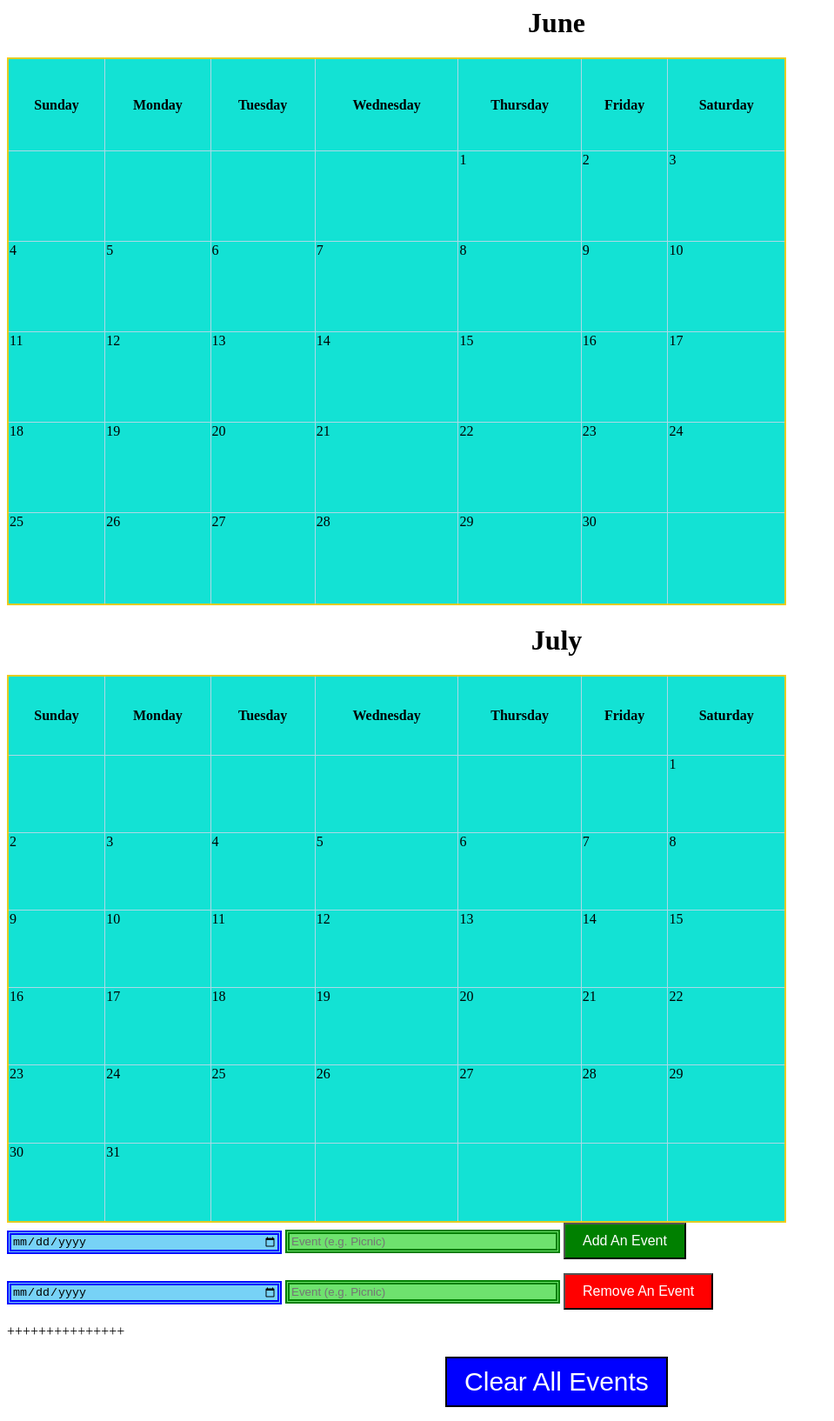
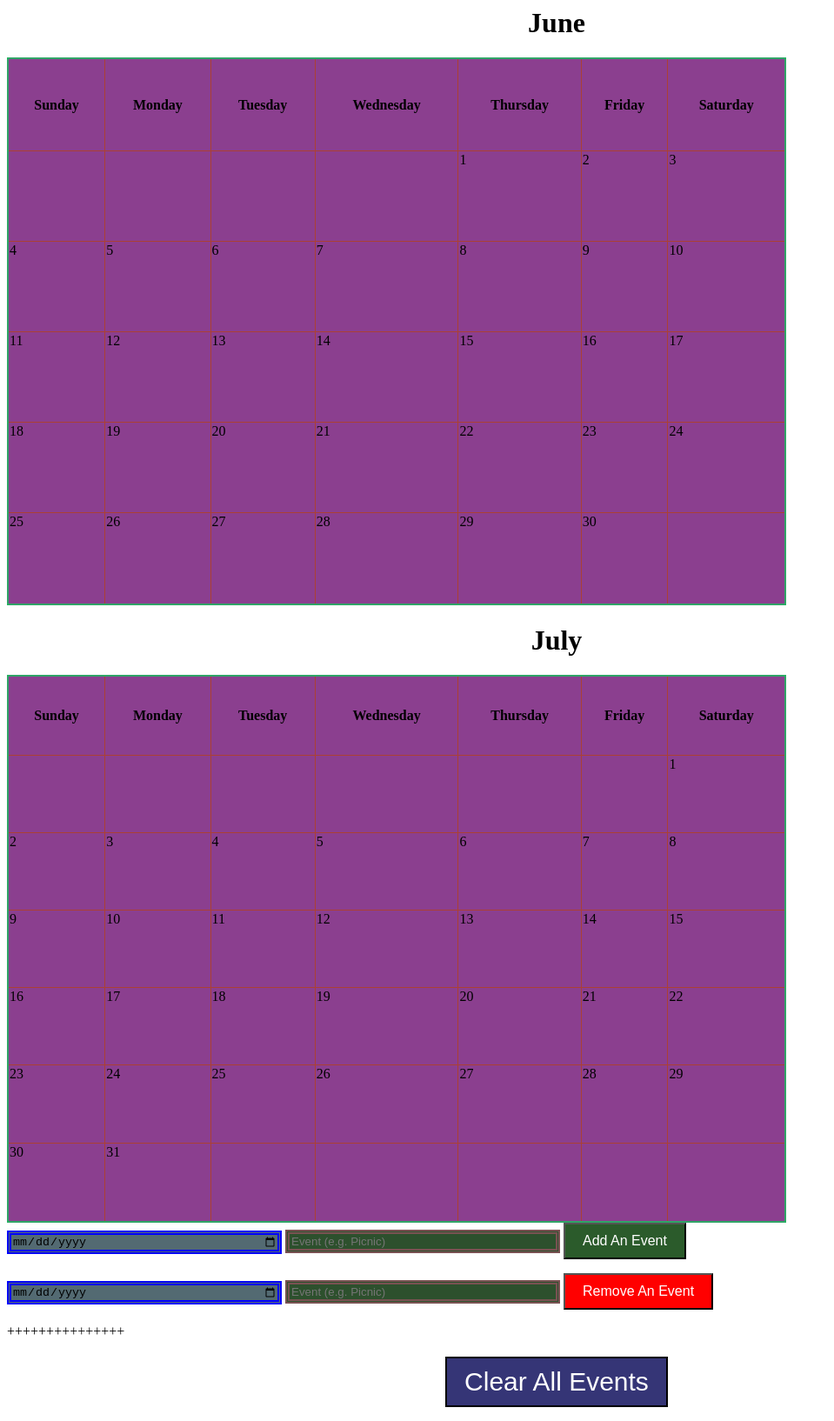
Before and after one commit to Samarthkalanke/Chess_Openings, a Jekyll site: the page Javascpitcheckout.html, which Jekyll copies as it is, in a window 1280 px wide. Shown: the whole page at 87% size, without its empty margins (0-959 px from the left). Built offline with Jekyll 4.4.1, drawn with Linux system fonts in a browser that asks for light colours.

Commit message:
sofnmfcso

```diff
--- a/Javascpitcheckout.html
+++ b/Javascpitcheckout.html
@@ -3,14 +3,14 @@
     <meta name="viewport" content="width=device-width, initial-scale=1.0">
 <style>
   table, th, td {
-    border: 1px solid lightblue;
+    border: 1px solid rgb(171, 64, 52);
     border-collapse: collapse;
-    background-color: rgb(19, 226, 212) !important;
+    background-color: rgb(139, 63, 143) !important;
   }
   table {
       width: 70vw;
       height: 70vh;
-      border: 2px solid rgba(255, 202, 10, 0.873);
+      border: 2px solid rgba(36, 179, 98, 0.873);
   }
   td {
       text-align: left;
@@ -20,18 +20,18 @@
       column-width: 100px;
   }
   .month {
-    background-color: rgb(245, 206, 143);
-    border: 5px double orange;
+    background-color: rgb(69, 25, 60);
+    border: 5px double rgba(255, 0, 0, 0.316);
     width: 25%
   }
   .day {
-    background-color: rgb(119, 210, 246);
+    background-color: rgb(83, 106, 114);
     border: 5px double blue;
     width: 25%;
   }
   .event {
-    background-color: rgb(110, 226, 110);
-    border: 5px double green;
+    background-color: rgb(45, 80, 45);
+    border: 5px double rgb(121, 82, 82);
     width: 25%
   }
   .clear-events-container {
@@ -39,7 +39,7 @@
   margin-top: 20px;
 }
 .clear-events-button {
-  background-color: blue !important;
+  background-color: rgb(53, 53, 118) !important;
   color: rgb(255, 255, 255);
   border: 2px solid black;
   font-size: 30px;
@@ -47,7 +47,7 @@
   cursor:pointer;
 }
 .add-event-button {
-  background-color: green !important;
+  background-color: rgb(43, 91, 43) !important;
   color: white;
   font-size: 16px;
   padding: 10px 20px;
```
